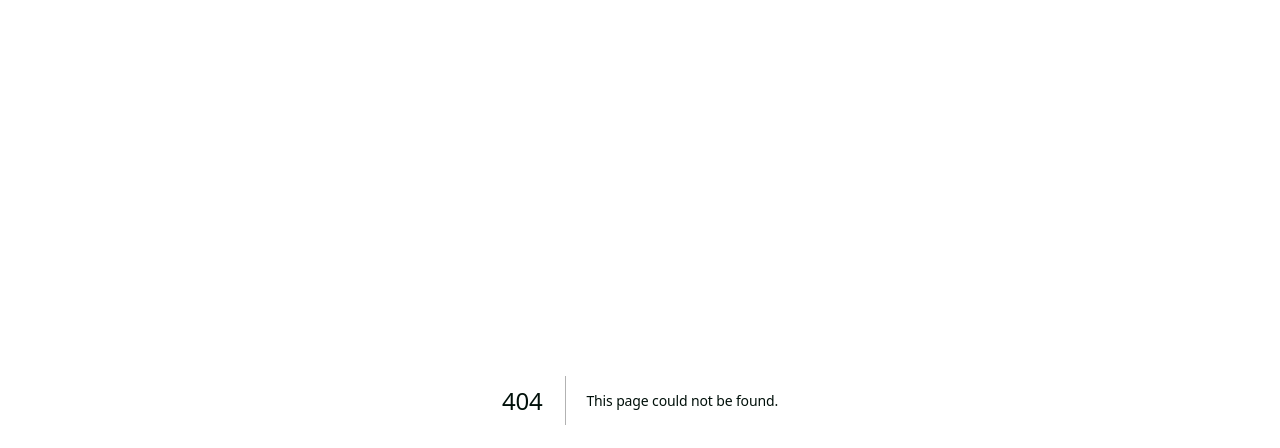
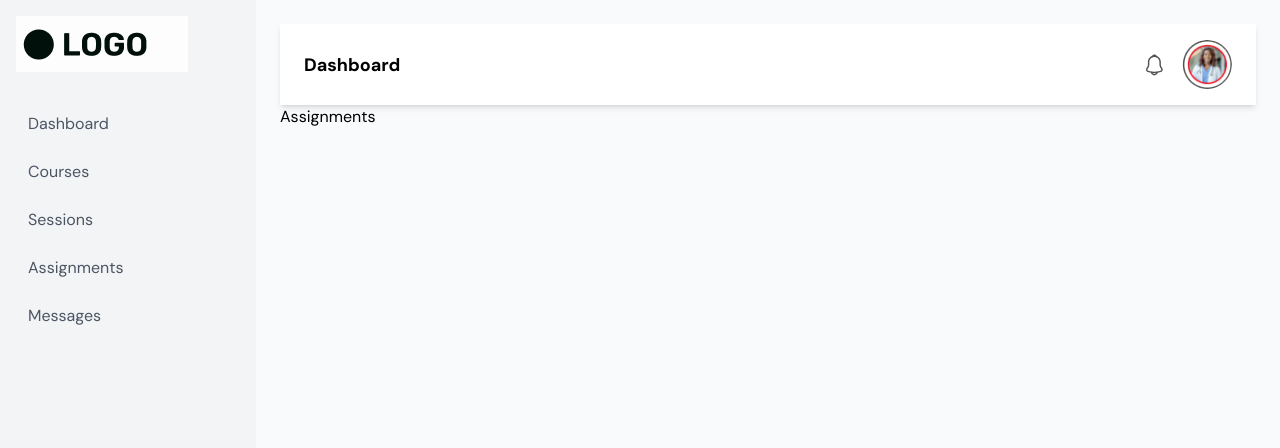
Before and after one commit to Omolara5861/superstar-mentors, a Next.js app: page /mentee-dashboard/assignments in a window 1280 px wide. Before the commit this address had no page. Shown: the top 448 px of the page. Built offline with nearby package versions, Linux system fonts and the light colour scheme.

Commit message:
feat: :tada: Setup Assignments Page

```diff
--- /dev/null
+++ b/src/app/mentee-dashboard/assignments/page.tsx
@@ -0,0 +1,8 @@
+import AssignmentsPage from '../../../pages/mentee-dashboard/assignments/Assignments';
+export default function About() {
+    return (
+        <>
+            <AssignmentsPage />
+        </>
+    );
+}
--- a/src/pages/mentee-dashboard/assignments/Assignments.tsx
+++ b/src/pages/mentee-dashboard/assignments/Assignments.tsx
@@ -1,7 +1,7 @@
 import Wrapper from '../../../components/mentee-dashboard/wrapper/Wrapper';
 
 
-function Assignments() {
+function AssignmentsPages() {
     return (
         <>
             <p>Assignments</p>
@@ -9,4 +9,4 @@ function Assignments() {
 
     );
 }
-export default Wrapper(Assignments);
+export default Wrapper(AssignmentsPages);
```
